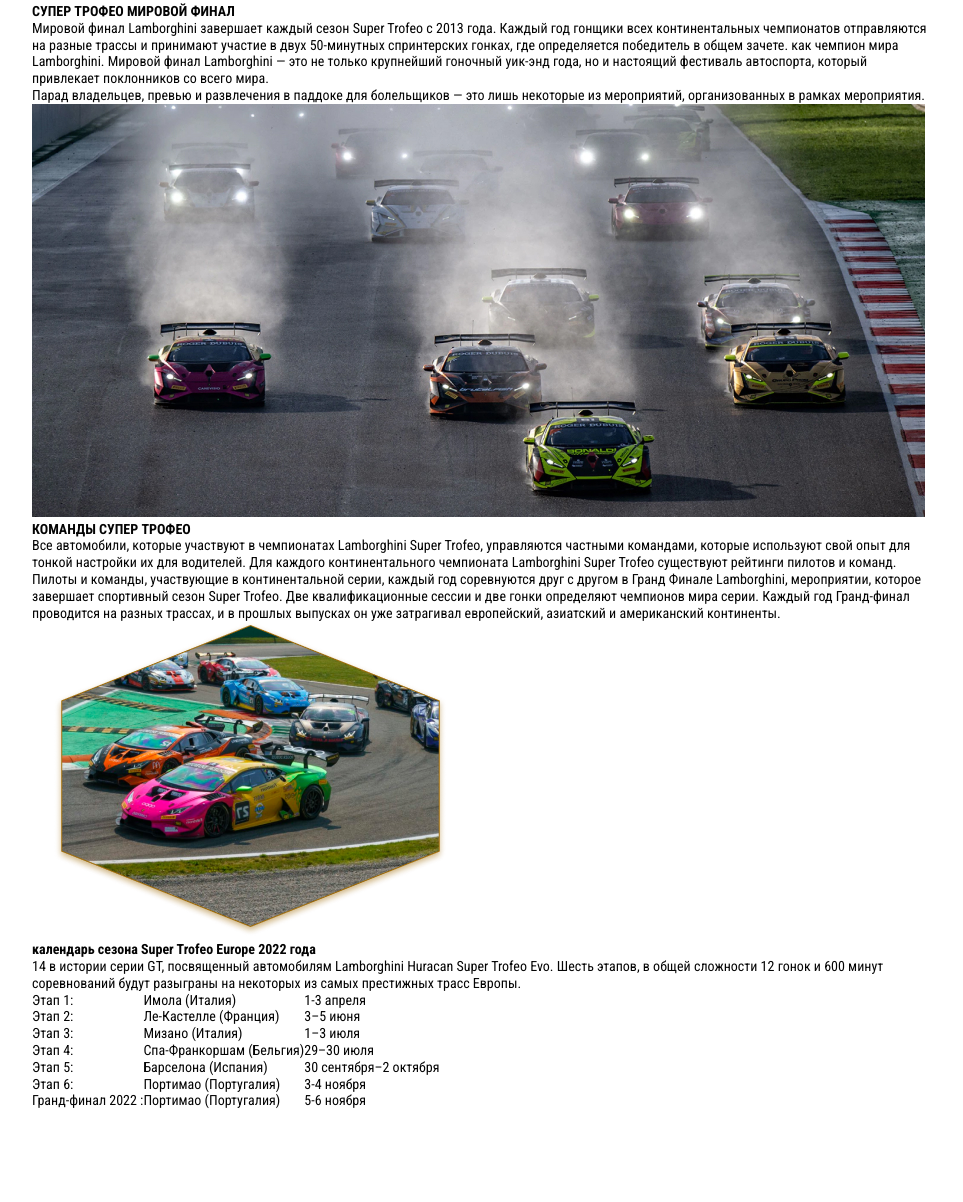
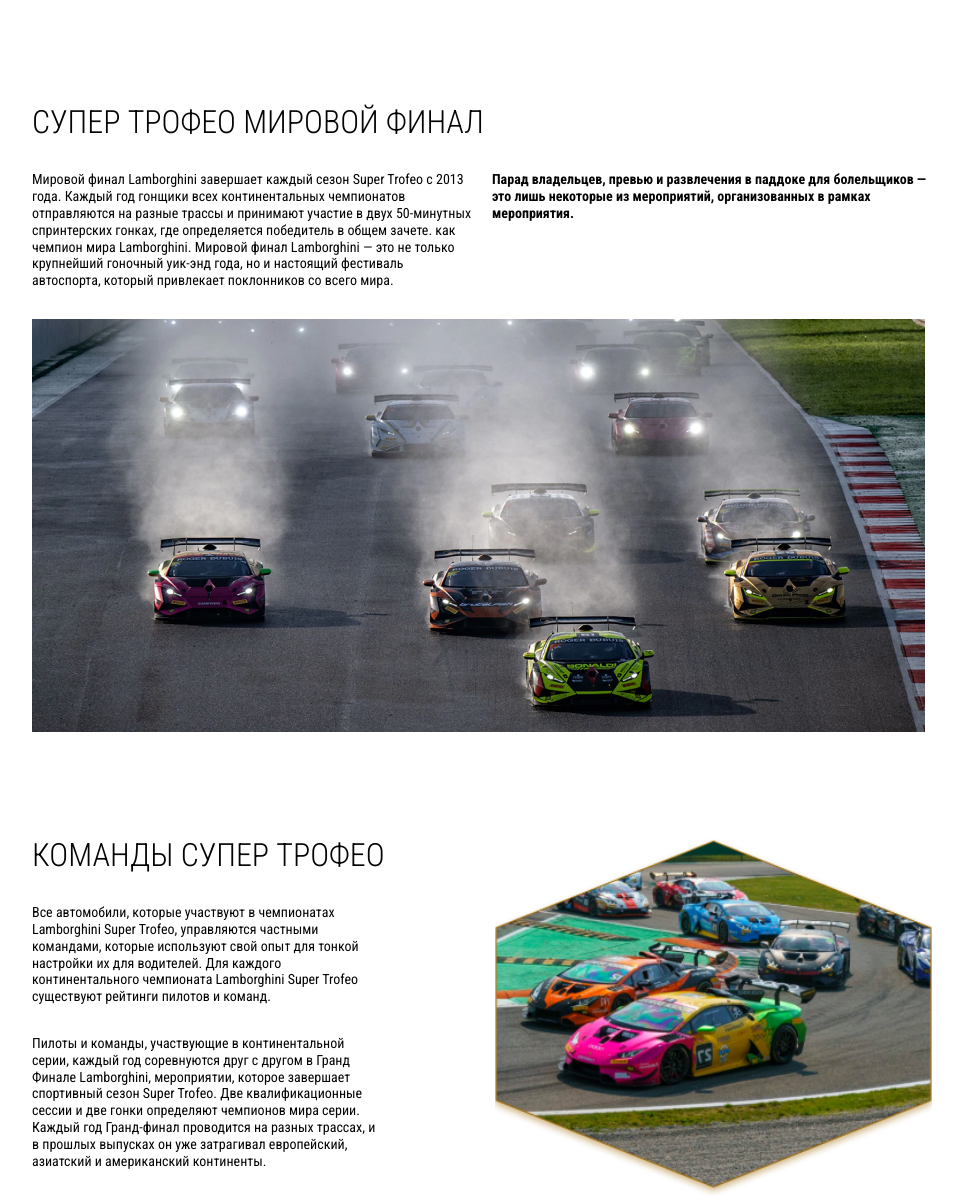
Before and after one commit to Vanesflat/lambo-grand-final-landing, a website: page app/index.html in a window 1280 px wide. Shown: the part 797-1999 px from the top of the page, without its empty margins (158-1121 px from the left). Before the commit the page ends 1906 px from the top, so only its background shows below. Drawn offline with Linux system fonts and the light colour scheme.

Commit message:
Stylized section info

```diff
--- a/app/index.html
+++ b/app/index.html
@@ -77,7 +77,8 @@
 
     <section class="info">
       <div class="container">
-        <div class="info__part">
+
+        <div class="info__part info__part--first">
           <h3 class="info__title">СУПЕР ТРОФЕО МИРОВОЙ ФИНАЛ</h3>
           <div class="info__textbox">
             <p class="info__text">Мировой финал Lamborghini завершает каждый сезон Super Trofeo с 2013 года. Каждый год
@@ -90,8 +91,9 @@
           </div>
           <img class="info__img" src="images/info-1.jpg" alt="Старт гонщиков">
         </div>
-        <div class="info__part">
-          <div class="info__inner">
+
+        <div class="info__part info__part--second">
+          <div class="info__content">
             <h3 class="info__title">КОМАНДЫ СУПЕР ТРОФЕО</h3>
             <p class="info__text">Все автомобили, которые участвуют в чемпионатах Lamborghini Super Trofeo, управляются
               частными командами, которые используют свой опыт для тонкой настройки их для водителей. Для каждого
@@ -104,8 +106,9 @@
           </div>
           <img class="info__img" src="images/info-2.png" alt="Момент гонки">
         </div>
-        <div class="info__part">
-          <div class="info__inner">
+
+        <div class="info__part info__part--third">
+          <div class="info__content">
             <h3 class="info__title">календарь сезона Super Trofeo Europe 2022 года</h3>
             <p class="info__text">14 в истории серии GT, посвященный автомобилям Lamborghini Huracan Super Trofeo Evo.
               Шесть этапов, в общей сложности 12 гонок и 600 минут соревнований будут разыграны на некоторых из самых
--- /dev/null
+++ b/app/scss/blocks/info.scss
@@ -0,0 +1,74 @@
+.info {
+  margin-bottom: 100px;
+
+  &__part {
+    display: flex;
+    padding-top: 100px;
+    justify-content: space-between;
+
+    &--first {
+      display: block;
+    }
+
+    &--third {
+      padding-top: 66px;
+    }
+  }
+
+  &__content {
+    flex-basis: 415px;
+  }
+
+  &__title {
+    text-transform: uppercase;
+    margin-bottom: 30px;
+    font-size: 32px;
+    font-weight: 300;
+  }
+
+  &__textbox {
+    display: flex;
+    justify-content: space-between;
+    gap: 0 20px;
+  }
+
+  &__text {
+    flex-basis: 440px;
+    margin-bottom: 30px;
+
+    &--bold {
+      font-weight: 700;
+    }
+  }
+
+  &__table {
+    flex-basis: 450px;
+    border-bottom: 1px solid #040404;
+    position: relative;
+    top: 20px;
+
+    & td {
+      padding-bottom: 20px;
+    }
+
+    &::before {
+      content: '';
+      border-top: 1px solid #040404;
+      position: absolute;
+      width: 100%;
+      top: -20px;
+    }
+  }
+
+  &__part--second .info__text {
+    max-width: 352px;
+  }
+
+  &__part--third .info__text {
+    max-width: 377px;
+  }
+
+  &__img {
+    object-fit: cover;
+  }
+}
--- a/app/scss/style.scss
+++ b/app/scss/style.scss
@@ -41,3 +41,4 @@
 //blocks
 @import "blocks/header.scss";
 @import "blocks/promo.scss";
+@import "blocks/info.scss";
```
Also changed, not shown: app/css/style.min.css.
